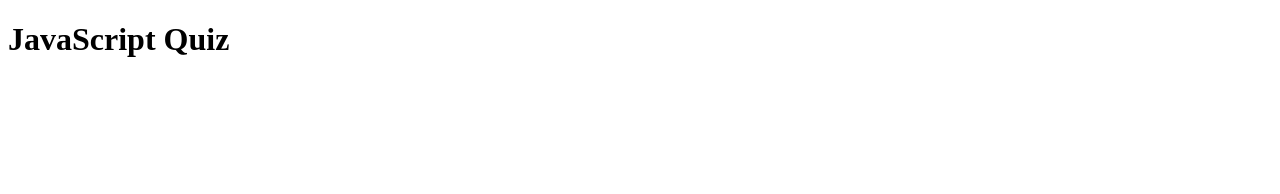
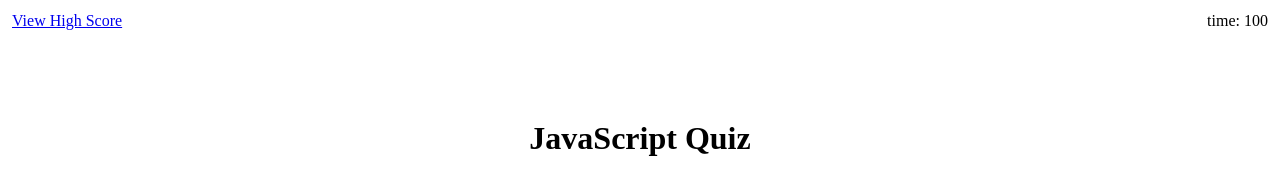
Before and after one commit to JCaloca/Code-Quiz, a plain HTML site: page index.html in a window 1280 px wide. Drawn offline with Linux system fonts and the light colour scheme.

Commit message:
added html and began css structure

```diff
--- a/assets/css/style.css
+++ b/assets/css/style.css
@@ -0,0 +1,20 @@
+.vhs {
+  position: absolute;
+  top: 12px;
+  left: 12px;
+}
+
+.timer {
+  position: absolute;
+  top: 12px;
+  right: 12px;
+}
+
+.quiz-container {
+  margin: 120px auto 0 auto;
+  max-width: 750px;
+}
+
+.start-div {
+  text-align: center;
+}
--- a/assets/js/script.js
+++ b/assets/js/script.js
@@ -0,0 +1,11 @@
+.vhs {
+    position: absolute;
+    top: 12px;
+    left: 12px;
+}
+
+.timer {
+    position: absolute;
+    top: 12px;
+    right: 12px;
+}
--- a/index.html
+++ b/index.html
@@ -9,11 +9,14 @@
   </head>
 
   <body>
-    <header>
-      <h1>JavaScript Quiz</h1>
-    </header>
+    <div class="vhs"><a href="vhs.html">View High Score</a></div>
+    <div id="timer" class="timer">time: 100</div>
 
-    <div></div>
+    <div class="quiz-container">
+      <div id="start-div" class="start-div">
+        <h1>JavaScript Quiz</h1>
+      </div>
+    </div>
 
     <script src="./assets/js/script.js"></script>
   </body>
```
Also changed, not shown: vhs.html (added, +10 -0 lines).
